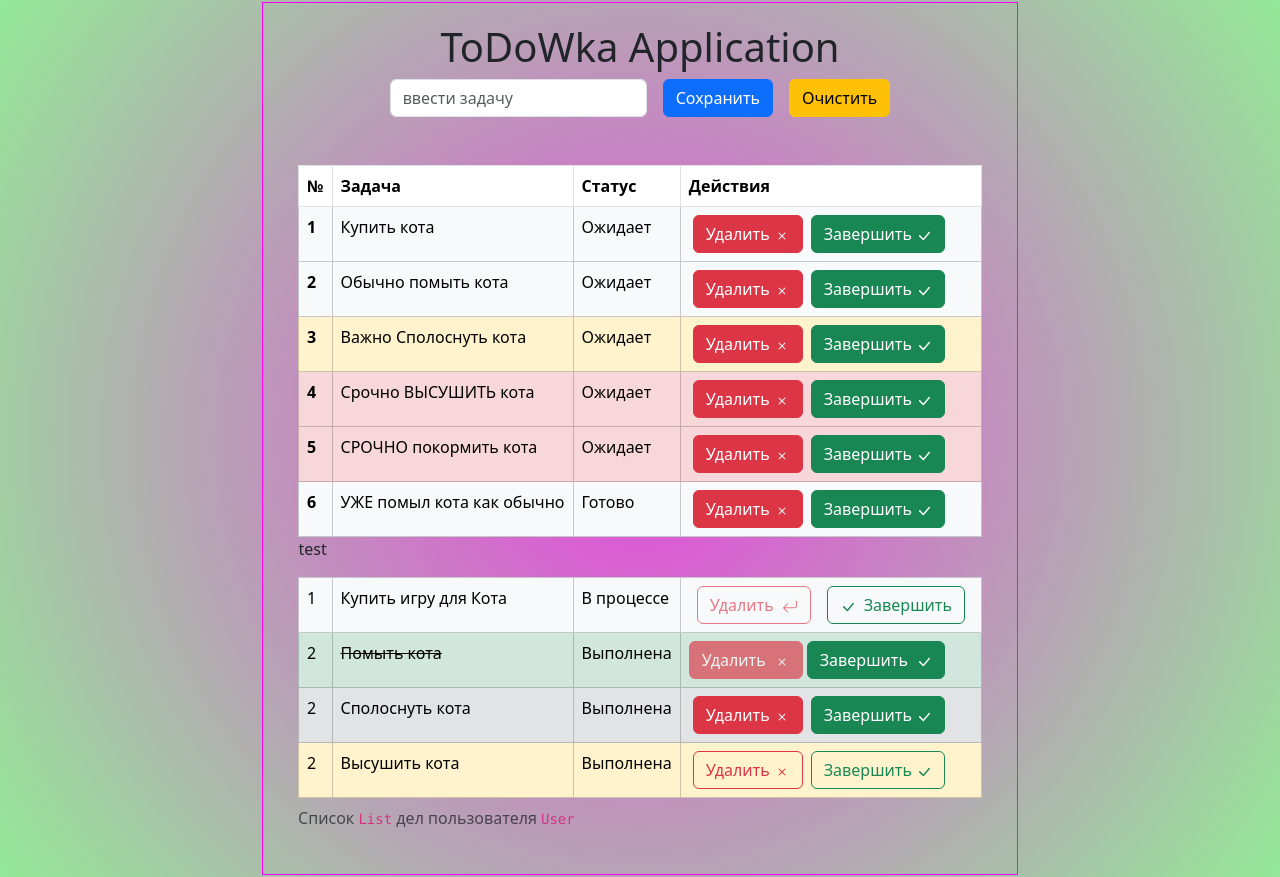
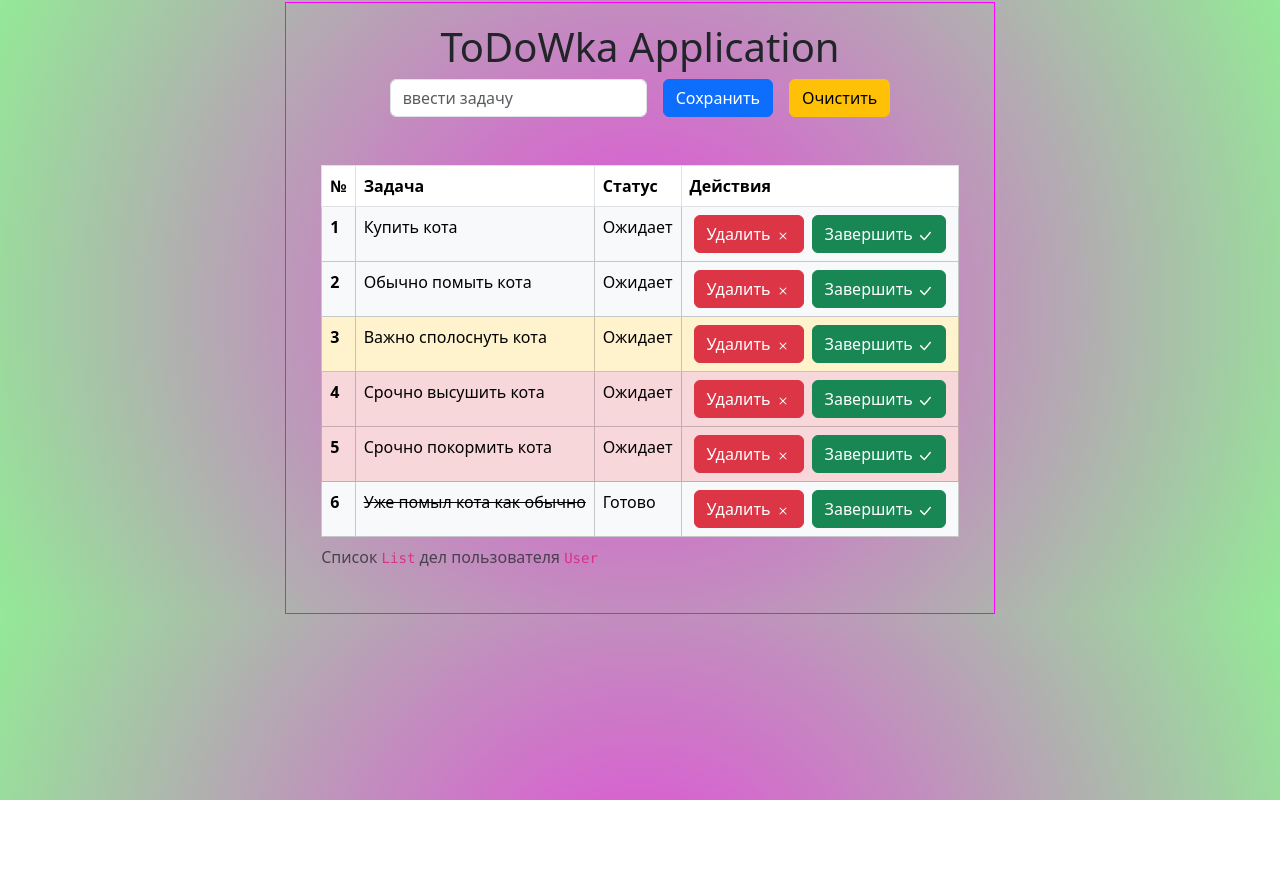
Before and after one commit to mindfling/ME_ToDoApp_ReactViteTS, a React (Vite) app: page / in a window 1280 px wide. After the commit the page ends 800 px from the top, so only its background shows below. Built offline with nearby package versions, Linux system fonts and the light colour scheme.

Commit message:
feat gen generated taskList with .map

```diff
--- a/src/Components/MyTable.tsx
+++ b/src/Components/MyTable.tsx
@@ -5,6 +5,8 @@ import Button from 'react-bootstrap/Button'
 import { ArrowReturnLeft, CheckLg, X } from 'react-bootstrap-icons';
 import ButtonRemove from './ButtonRemove';
 import ButtonDone from './ButtonDone';
+
+import { toCapitalizeString } from '../Data/util';
 
 // type Props = {}
 
@@ -31,86 +33,17 @@ const MyTable = () => {
       <tbody>
 
         {data.map((task: ITask, i: number) => (
-          <tr className={'table-' + task.priority}>
-            <th>{i + 1}</th> {/* id */}
-            <td className="task">{task.description}</td> {/* task description */}
+          <tr className={'table-' + task.priority}> {/* row */}
+            <th>{i + 1}</th> {/* cell number id */}
+            <td className={'task' + (task.status === 'done' ? ' text-decoration-line-through' : '')} title={task.status === 'done' ? 'Уже сделано' : (task.priority === 'danger' ? 'Поторопитесь' : (task.priority === 'warning' ? 'Важно' : 'Как обычно')) + ' ' + task.description.toLowerCase()}>{toCapitalizeString(task.description)}</td> {/* task description */}
             <td>{(task.status === 'wait') ? 'Ожидает' : 'Готово'}</td> {/* status текст В процессе*/}
             <td> {/* action */}
-              <Button variant='danger' className='mx-1'>
-                Удалить
-                <X className='ms-1' />
-              </Button>
-              <Button variant='success' className='mx-1'>
-                Завершить
-                <CheckLg className='ms-1' />
-              </Button>
+              <ButtonRemove />
+              <ButtonDone />
             </td>
           </tr>
         ))}
 
-        <p>test</p>
-
-
-        <tr className="table-light">
-          <td>1</td>
-          <td className="task">
-            Купить игру для Кота
-          </td>
-          <td>В процессе</td>
-          <td>
-            <Button variant='outline-danger' className='mx-2' disabled >
-              Удалить
-              <ArrowReturnLeft className='ms-2' />
-            </Button>
-
-            <Button variant='outline-success' className='mx-2'>
-              <CheckLg className='me-2' />
-              Завершить
-            </Button>
-          </td>
-        </tr>
-
-        <tr className="table-success">
-          <td>2</td>
-          <td className="text-decoration-line-through">
-            Помыть кота
-          </td>
-          <td>Выполнена</td>
-          <td>
-            <button className="btn btn-danger disabled ">
-              Удалить
-              <X className='ms-2' />
-            </button>
-            <button className="btn btn-success ms-1">
-              Завершить
-              <CheckLg className='ms-2' />
-            </button>
-          </td>
-        </tr>
-
-        <tr className="table-secondary">
-          <td>2</td>
-          <td className="text-decoration">
-            Сполоснуть кота
-          </td>
-          <td>Выполнена</td>
-          <td>
-            <ButtonRemove />
-            <ButtonDone />
-          </td>
-        </tr>
-
-        <tr className="table-warning">
-          <td>2</td>
-          <td className="text-decoration">
-            Высушить кота
-          </td>
-          <td>Выполнена</td>
-          <td>
-            <ButtonRemove variant='outline-danger' />
-            <ButtonDone variant='outline-success' />
-          </td>
-        </tr>
       </tbody>
     </Table>
   )
```
